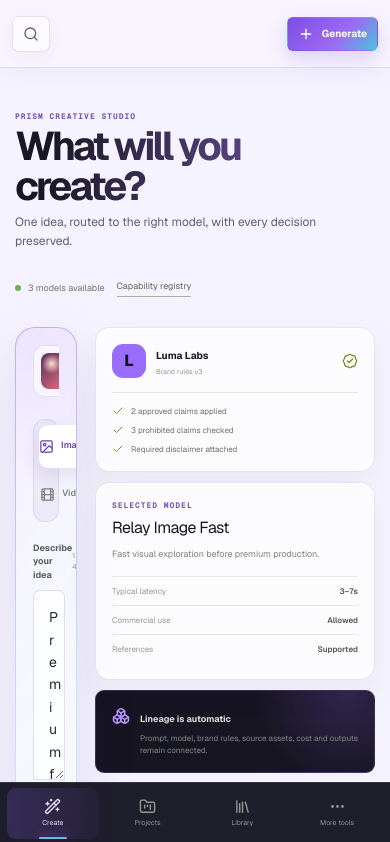
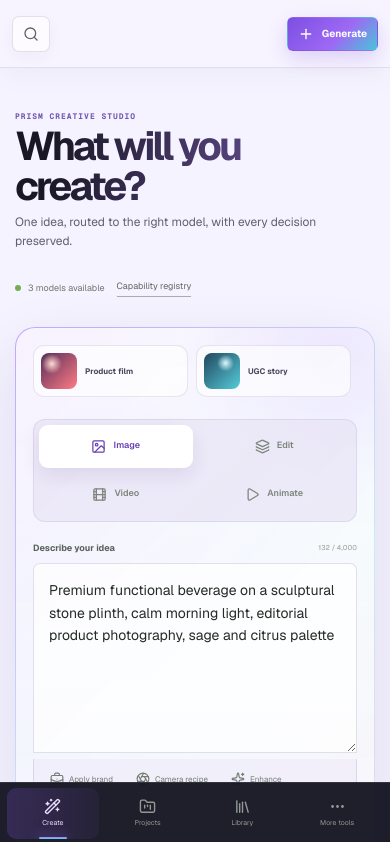
Before and after one commit to imshekhu/relayframe, a Next.js app: page / in a window 390 px wide. Shown: the top 842 px of the page. Built offline with nearby package versions, Linux system fonts and the light colour scheme.

Commit message:
Restore one-column Prism mobile studio layout

```diff
--- a/src/app/globals.css
+++ b/src/app/globals.css
@@ -2627,6 +2627,15 @@ body {
   .sidebar nav button:nth-of-type(5) {
     display: flex;
   }
+  .studio-layout,
+  .overview-columns,
+  .brand-layout {
+    grid-template-columns: minmax(0, 1fr);
+  }
+  .generator-panel,
+  .studio-aside {
+    min-width: 0;
+  }
   .preset-carousel {
     display: flex;
     overflow-x: auto;
```
